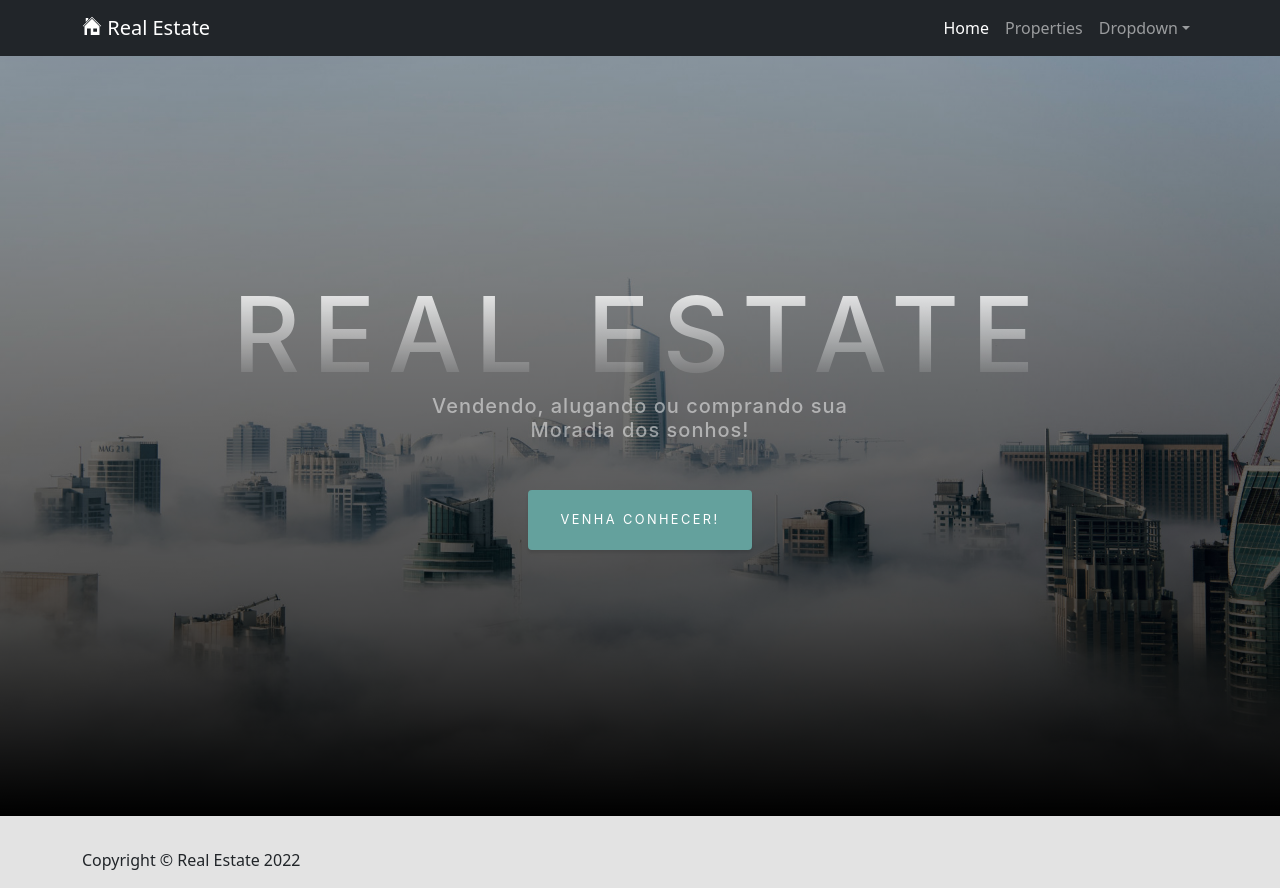
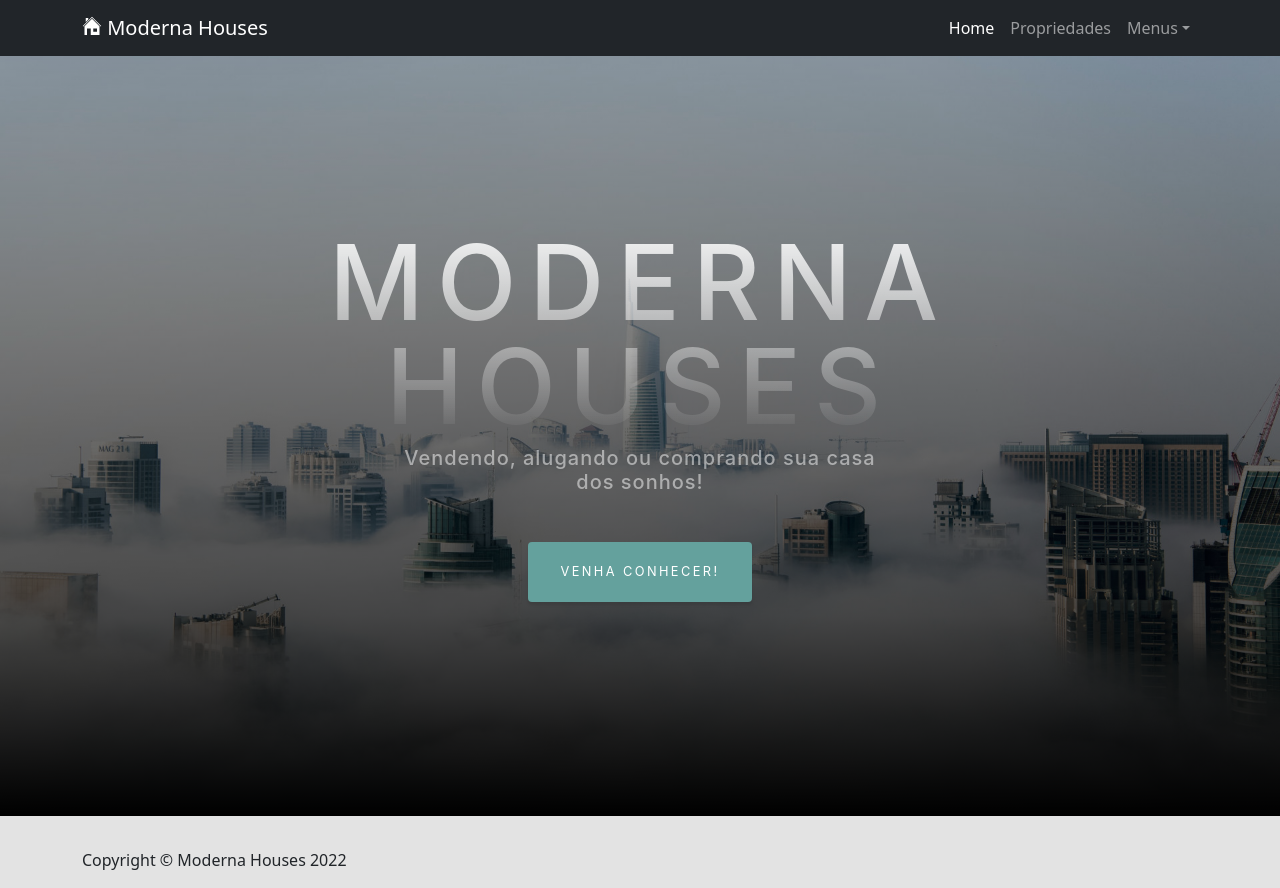
Before and after one commit to BrunoAlz/FullStack-1-DRF_REACT-REAL_STATE_WEB_APP, a React (Create React App) app in the folder frontend/: page / in a window 1280 px wide. Built offline with nearby package versions, Linux system fonts and the light colour scheme.

Commit message:
Mudando as Labels do Frontend

```diff
--- a/frontend/src/components/Footer.jsx
+++ b/frontend/src/components/Footer.jsx
@@ -6,7 +6,7 @@ const Footer = () => {
       <Container>
         <Row>
           <Col className='py-3'>
-            Copyright &copy; Real Estate {new Date().getFullYear()}
+            Copyright &copy; Moderna Houses {new Date().getFullYear()}
           </Col>
         </Row>
       </Container>
--- a/frontend/src/components/Header.jsx
+++ b/frontend/src/components/Header.jsx
@@ -13,7 +13,7 @@ const Header = () => {
       <Navbar fixed='top' bg="dark" variant="dark" expand="lg" collapseOnSelect>
         <Container>
           <LinkContainer to="/">
-            <Navbar.Brand><GiHouse className='nav-icon' /> Real Estate</Navbar.Brand>
+            <Navbar.Brand><GiHouse className='nav-icon' /> Moderna Houses</Navbar.Brand>
           </LinkContainer>
           <Navbar.Toggle aria-controls="basic-navbar-nav" />
           <Navbar.Collapse id="basic-navbar-nav" className='justify-content-end'>
@@ -24,10 +24,10 @@ const Header = () => {
               </LinkContainer>
 
               <LinkContainer to="/properties">
-                <Nav.Link>Properties</Nav.Link>
+                <Nav.Link>Propriedades</Nav.Link>
               </LinkContainer>
 
-              <NavDropdown title="Dropdown" id="basic-nav-dropdown">
+              <NavDropdown title="Menus" id="basic-nav-dropdown">
                 <NavDropdown.Item href="#action/3.1">Action</NavDropdown.Item>
                 <NavDropdown.Item href="#action/3.2">
                   Another action
--- a/frontend/src/pages/HomePage.jsx
+++ b/frontend/src/pages/HomePage.jsx
@@ -9,10 +9,10 @@ const HomePage = () => {
           <div className="d-flex justify-content-center">
             <div className="text-center">
               <h1 className="mx-auto my-0 text-uppercase">
-                Real Estate
+                Moderna Houses
               </h1>
               <h2 className="text-white-50 mx-auto mt-2 mb-5">
-                Vendendo, alugando ou comprando sua Moradia dos sonhos!
+                Vendendo, alugando ou comprando sua casa dos sonhos!
               </h2>
               <LinkContainer to='/properties'>
                 <Button variant='primary'>Venha conhecer!</Button>
```
